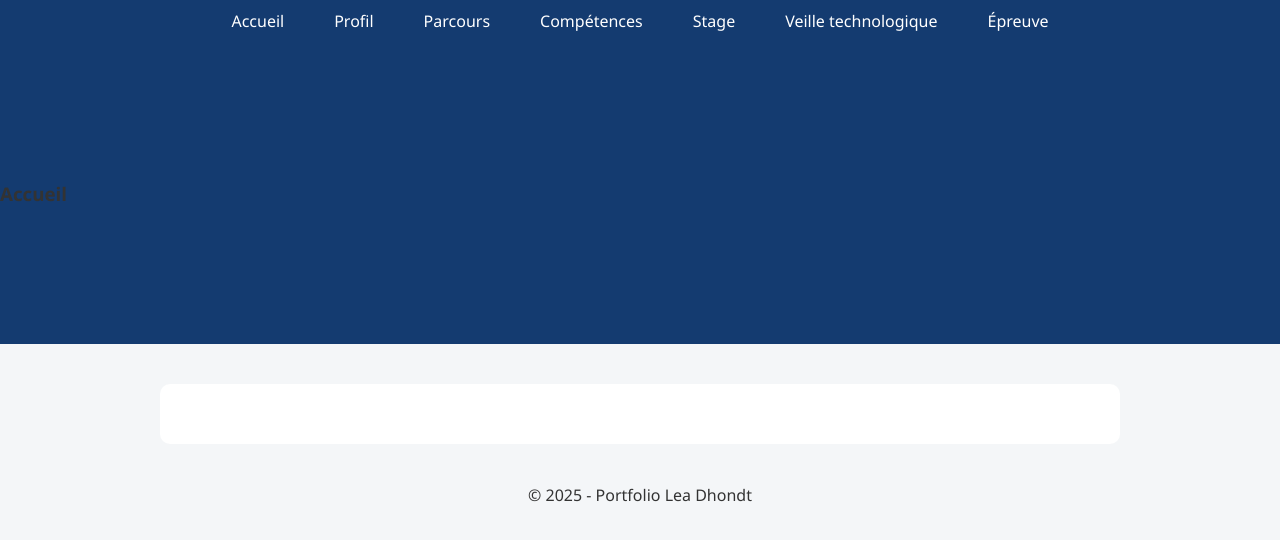
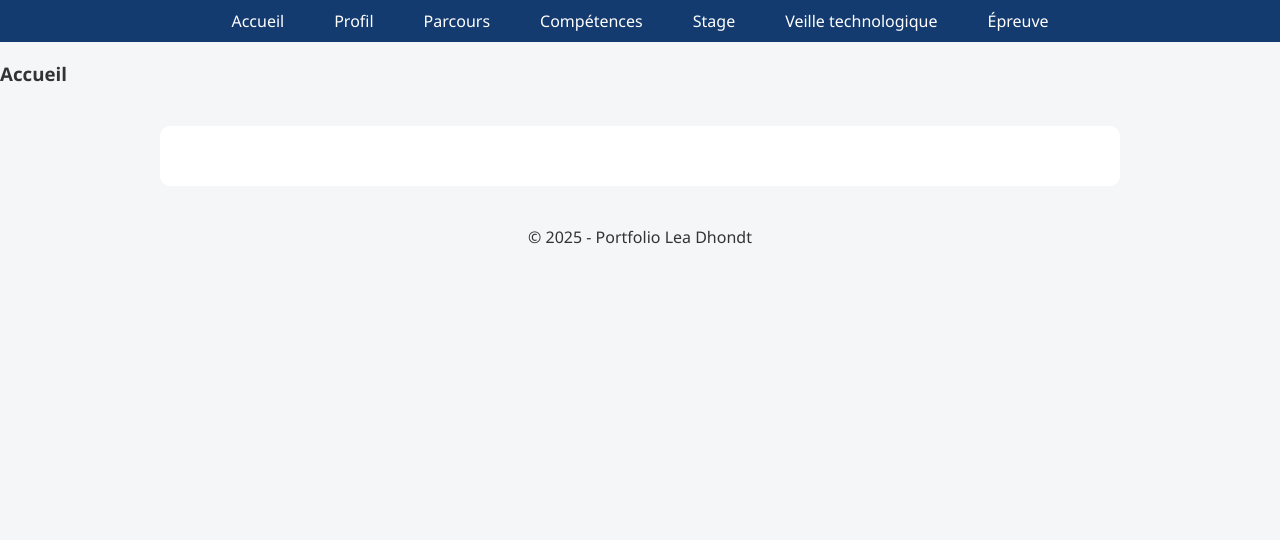
Before and after one commit to L-dhondt/Portfolio, a plain HTML site: page index.html in a window 1280 px wide. Drawn offline with Linux system fonts and the light colour scheme.

Commit message:
style.css

```diff
--- a/style.css
+++ b/style.css
@@ -65,9 +65,7 @@ footer {
     text-align: center;
 }
 
-div {
+div class{
     background-color: #143B70;
     padding: 60px 0;
-    position: sticky;
-    top: 0;
 }
```
